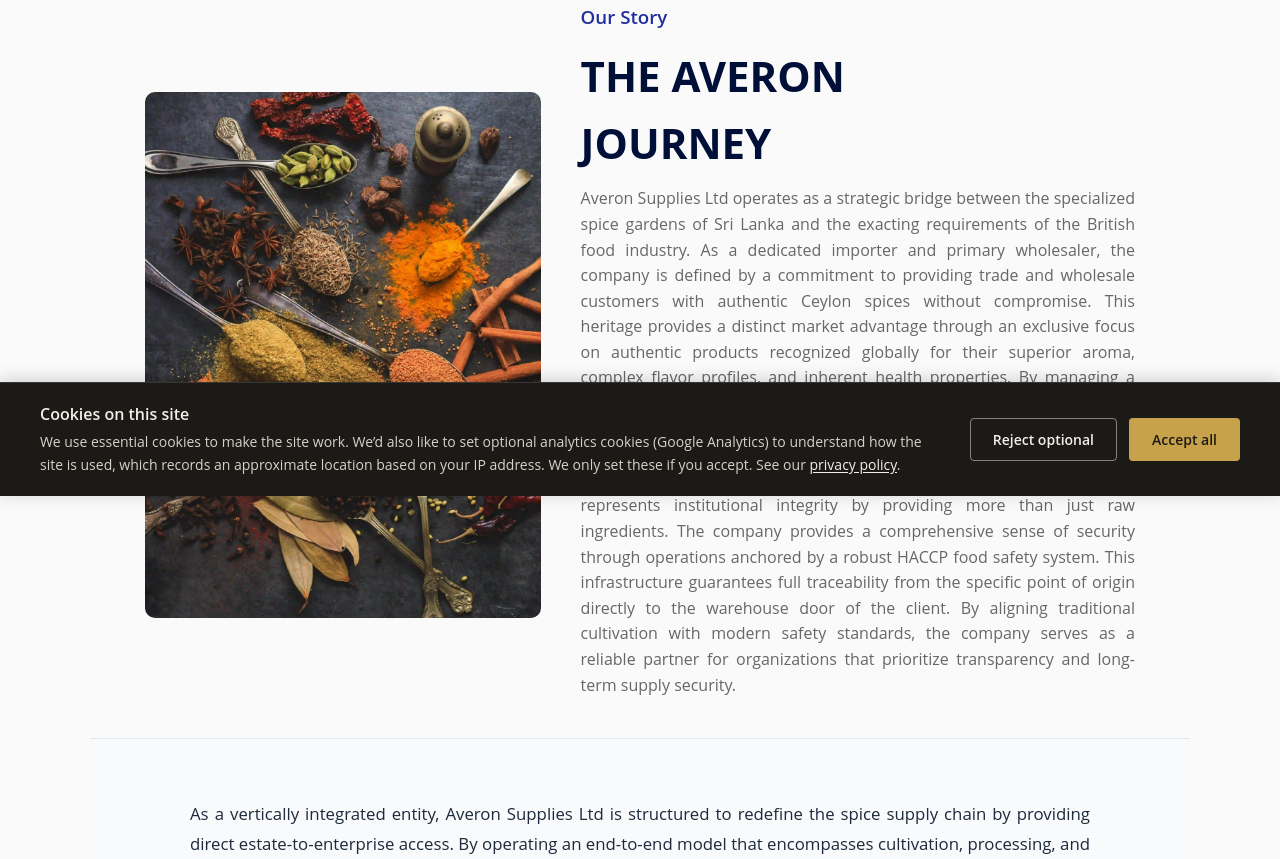
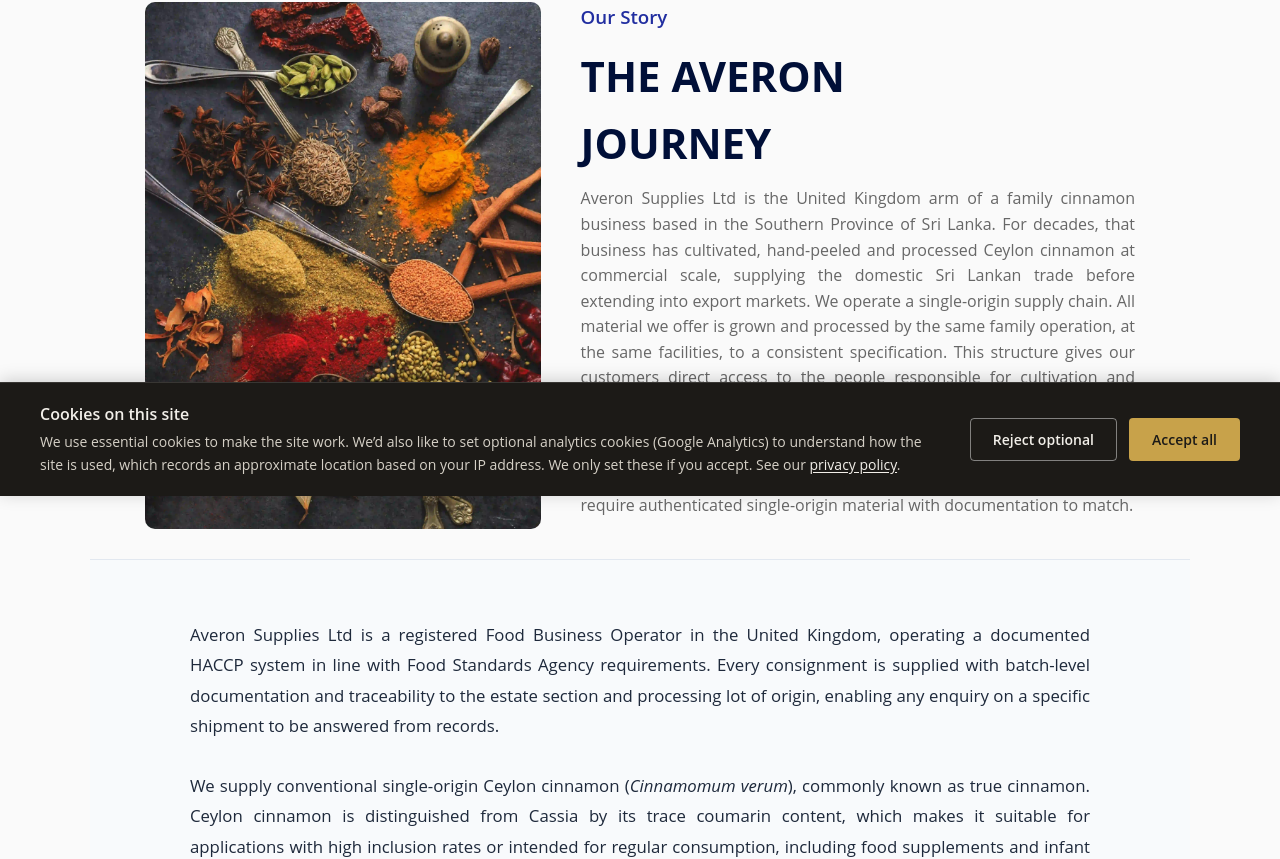
Before and after one commit to AkilaDee/Averon, a React (Vite) app in the folder Averon-FE/: page /about-us in a window 1280 px wide. Shown: the part 304-1163 px from the top of the page. Built offline with nearby package versions, Linux system fonts and the light colour scheme.

Commit message:
refactoring console error fix

```diff
--- a/Averon-FE/index.html
+++ b/Averon-FE/index.html
@@ -28,7 +28,7 @@
       function gtag(){dataLayer.push(arguments);}
 
       /* Google Consent Mode v2. These defaults MUST run before gtag('config'),
-         otherwise Analytics sets cookies before the visitor has chosen — which
+         otherwise Analytics sets cookies before the visitor has chosen, which
          is the thing UK PECR prohibits. CookieConsent.jsx flips analytics_storage
          to 'granted' only if the visitor accepts. */
       gtag('consent', 'default', {
--- a/Averon-FE/scripts/prerender.mjs
+++ b/Averon-FE/scripts/prerender.mjs
@@ -46,7 +46,7 @@ const jsonLd = (obj) =>
  * react-helmet-async tags every element it manages with data-rh="true", and on
  * mount it removes head elements carrying that marker before inserting its own.
  * Without the marker, Helmet treats our prerendered tags as foreign and simply
- * adds duplicates alongside them — two <title>s, two canonicals, doubled JSON-LD.
+ * adds duplicates alongside them  two <title>s, two canonicals, doubled JSON-LD.
  *
  * Stamping the marker here makes Helmet adopt and replace these tags cleanly.
  */
@@ -104,7 +104,7 @@ function buildHead(route, image) {
     `<meta property="og:image:alt" content="${esc(route.h1)}" />`,
   ];
 
-  // Only emit article dates once they're real — see seo.schema.js.
+  // Only emit article dates once they're real  see seo.schema.js.
   if (route.type === 'article' && route.datePublished !== PLACEHOLDER_DATE) {
     lines.push(
       `<meta property="article:published_time" content="${route.datePublished}" />`,
@@ -201,7 +201,7 @@ ${sibs
 // ── sitemap + robots ───────────────────────────────────────────────────────
 
 function buildSitemap() {
-  // One consistent URL format — no trailing slash except the homepage (audit
+  // One consistent URL format  no trailing slash except the homepage (audit
   // issue #9). No <changefreq>, which Google ignores (audit issue #13).
   // Real per-page <lastmod> instead of one shared date (audit issue #12).
   const urls = routes
--- a/Averon-FE/seo.schema.js
+++ b/Averon-FE/seo.schema.js
@@ -1,5 +1,5 @@
 /**
- * seo.schema.js — shared structured-data builders.
+ * seo.schema.js  shared structured-data builders.
  *
  * Imported by BOTH scripts/prerender.mjs (build) and src/components/Seo.jsx
  * (runtime), so the JSON-LD a crawler sees in the static HTML is identical to
@@ -52,7 +52,7 @@ export function localBusiness() {
     logo: `${SITE.url}${SITE.logo}`,
     description:
       'Specialist importer and wholesale distributor of Ceylon cinnamon and Sri Lankan spices sourced directly from our own estates in Sri Lanka.',
-    telephone: SITE.telephone, // E.164 — audit issue #15
+    telephone: SITE.telephone, // E.164  audit issue #15
     email: SITE.email,
     address: { '@type': 'PostalAddress', ...SITE.address },
     geo: { '@type': 'GeoCoordinates', ...SITE.geo },
@@ -94,7 +94,7 @@ export function productSchema(route, image) {
     url: absoluteUrl(route.path),
     // NOTE: add an `offers` block with real price/currency/availability to be
     // eligible for product rich results. Omitted here because wholesale pricing
-    // isn't published — don't fake it, Google penalises mismatched offer data.
+    // isn't published  don't fake it, Google penalises mismatched offer data.
   };
 }
 
--- a/Averon-FE/src/Components/About/About.jsx
+++ b/Averon-FE/src/Components/About/About.jsx
@@ -7,47 +7,60 @@ const About = () => {
   return (
     <div className='about-wrapper'>
       <Helmet>
-        <title>About Averon Supplies | Direct Wholesale Spice Importers</title>
+        <title>About Us | Family-Run Ceylon Cinnamon Growers | Averon</title>
         <meta
           name="description"
-          content="Discover the story behind Averon Supplies. We bridge the gap between single-origin spice estates and global food manufacturing with transparency and integrity."
+          content="Averon Supplies is the UK arm of a family cinnamon business in southern Sri Lanka, supplying single-origin Ceylon cinnamon and spices to trade buyers."
         />
         <link rel="canonical" href="https://www.averonsupplies.co.uk/about-us" />
       </Helmet>
     <div className='about'>
         <div className='about-left'>
-            <img src={about_img} alt="" className='about-img'/>
+            <img
+              src={about_img}
+              alt="Hand-peeling Ceylon cinnamon quills at our family processing facility in southern Sri Lanka"
+              className='about-img'
+            />
 
         </div>
         <div className='about-right'>
             <h3>Our Story</h3>
-            <h2>THE  AVERON JOURNEY</h2>
-            <p>Averon Supplies Ltd operates as a strategic bridge between the specialized spice gardens of Sri Lanka and the exacting requirements of the British food industry.
-              As a dedicated importer and primary wholesaler, the company is defined by a commitment to providing trade and wholesale customers with authentic Ceylon spices without compromise.
-              This heritage provides a distinct market advantage through an exclusive focus on authentic products recognized globally for their superior aroma, complex flavor profiles,
-              and inherent health properties. By managing a lean and transparent supply chain, Averon ensures that every consignment of cinnamon, cardamom,
-              and black pepper reaches its destination with the same freshness it possessed at the point of harvest.
+            <h2>THE AVERON JOURNEY</h2>
+            <p>Averon Supplies Ltd is the United Kingdom arm of a family cinnamon business
+              based in the Southern Province of Sri Lanka. For decades, that business has
+              cultivated, hand-peeled and processed Ceylon cinnamon at commercial scale,
+              supplying the domestic Sri Lankan trade before extending into export markets.
 
-              In a global marketplace where purity is paramount, Averon Supplies Ltd represents institutional integrity by providing more than just raw ingredients.
-              The company provides a comprehensive sense of security through operations anchored by a robust HACCP food safety system.
-              This infrastructure guarantees full traceability from the specific point of origin directly to the warehouse door of the client.
-              By aligning traditional cultivation with modern safety standards, the company serves as a reliable partner for organizations that prioritize transparency and long-term supply security.</p>
+              We operate a single-origin supply chain. All material we offer is grown and
+              processed by the same family operation, at the same facilities, to a consistent
+              specification. This structure gives our customers direct access to the people
+              responsible for cultivation and processing, and allows technical questions on
+              grading, moisture content or harvest timing to be answered from first-hand
+              knowledge.
+
+              Our focus is the British and European trade: food manufacturers, supplement
+              producers, blenders, repackers, wholesalers and specialist retailers who require
+              authenticated single-origin material with documentation to match.</p>
 
         </div>
     </div>
       <div className='about-bottom'>
-          <p>As a vertically integrated entity, Averon Supplies Ltd is structured to redefine the spice supply chain by providing direct estate-to-enterprise access.
-            By operating an end-to-end model that encompasses cultivation, processing, and international logistics,
-            the company eliminates the inefficiencies and lack of transparency inherent in traditional multi-tiered brokerage.
-            These operations are centered on providing a secure and consistent pipeline for businesses that require high-specification raw ingredients.
-            By leveraging a localized infrastructure in the Southern Province of Sri Lanka to manage production at the source,
-            every consignment is verified against rigorous standards before leaving the origin. <br /><br />
+          <p>Averon Supplies Ltd is a registered Food Business Operator in the United Kingdom,
+            operating a documented HACCP system in line with Food Standards Agency requirements.
+            Every consignment is supplied with batch-level documentation and traceability to the
+            estate section and processing lot of origin, enabling any enquiry on a specific
+            shipment to be answered from records.<br /><br />
 
-            As a primary distributor, the company provides the food industry with the logistical reliability and technical documentation necessary for modern supply chain management.
-            This technical precision ensures that the reputation of a food manufacturer, high-end restaurant group, or boutique retailer is protected by the integrity of their raw materials.
-            Every shipment is delivered with trade-ready compliance including one hundred percent pure Ceylon origin guarantees, fully documented product specifications,
-            and batch-coded traceability. Through reliable distribution and ambient-stable bulk supplies tailored to specific inventory needs,
-            Averon Supplies Ltd continues to elevate the national culinary landscape one harvest at a time.</p>
+            We supply conventional single-origin Ceylon cinnamon (<em>Cinnamomum verum</em>),
+            commonly known as true cinnamon. Ceylon cinnamon is distinguished from Cassia by its
+            trace coumarin content, which makes it suitable for applications with high inclusion
+            rates or intended for regular consumption, including food supplements and infant
+            products. Species and grade documentation is provided with each shipment.<br /><br />
+
+            Our range also includes black pepper, green cardamom, cloves, nutmeg, mace and vanilla,
+            supplied whole or ground to customer specification. Sample material is available for
+            all product lines prior to order, and we welcome enquiries regarding grades, pack
+            formats and bulk pricing.</p>
       </div>
     </div>
   )
--- a/Averon-FE/src/Components/SiteNotice/SiteNotice.css
+++ b/Averon-FE/src/Components/SiteNotice/SiteNotice.css
@@ -3,7 +3,7 @@
    hide the banner. */
 
 /*
-   Neutral styling so it sits quietly under your existing design — adjust the
+   Neutral styling so it sits quietly under your existing design  adjust the
    two colour values below to match your brand palette. */
 
 .site-notice-bar {
```
Also changed, not shown: Averon-FE/seo.config.js (+6 -6 lines), Averon-FE/src/Components/PrivacyPolicy/PrivacyPolicy.jsx (+22 -22 lines), Averon-FE/src/Components/Seo/Seo.jsx (+6 -6 lines), Averon-FE/src/Components/SiteNotice/SiteNotice.jsx (+5 -5 lines), 1 other file (tests, documents, lock files or other folders).
